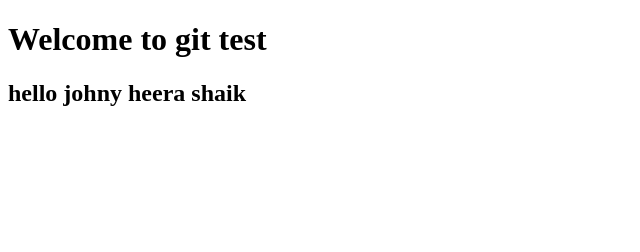
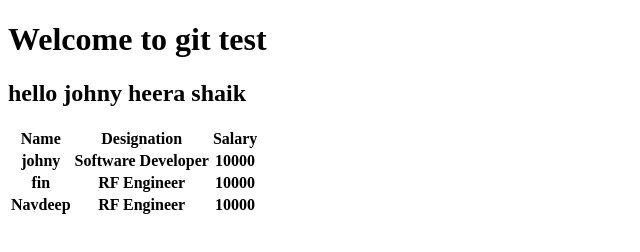
Before and after one commit to johnyheerashaik/rf360, a plain HTML site: page project/index.html in a window 1280 px wide. Shown: the whole page, without its empty margins (0-640 px from the left). Drawn offline with Linux system fonts and the light colour scheme.

Commit message:
Added Data into tables

```diff
--- a/project/index.html
+++ b/project/index.html
@@ -9,5 +9,36 @@
 <body>
     <h1>Welcome to git test</h1>
     <h2>hello johny heera shaik</h2>
+
+    <div class="row">
+        <div class="col-md-12">
+            <div class="table-responsive">
+                <table>
+                    <tr>
+                        <th>Name</th>
+                        <th>Designation</th>
+                        <th>Salary</th>
+                    </tr>
+                    <tbody>
+                        <tr>
+                            <th>johny</th>
+                            <th>Software Developer</th>
+                            <th>10000</th>
+                        </tr>
+                        <tr>
+                            <th>fin</th>
+                            <th>RF Engineer</th>
+                            <th>10000</th>
+                        </tr>
+                        <tr>
+                            <th>Navdeep</th>
+                            <th>RF Engineer</th>
+                            <th>10000</th>
+                        </tr>
+                    </tbody>
+                </table>
+            </div>
+        </div>
+    </div>
 </body>
 </html>
```
